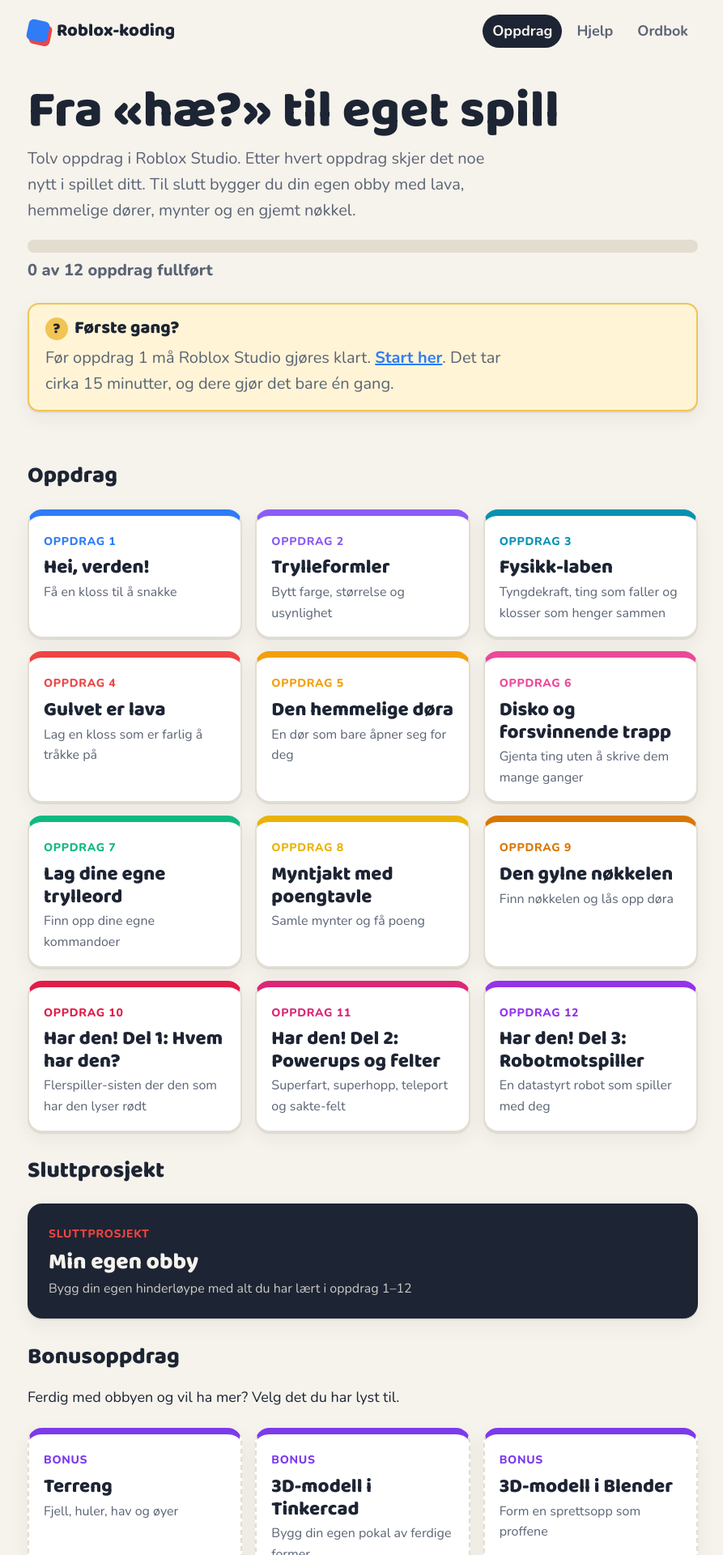
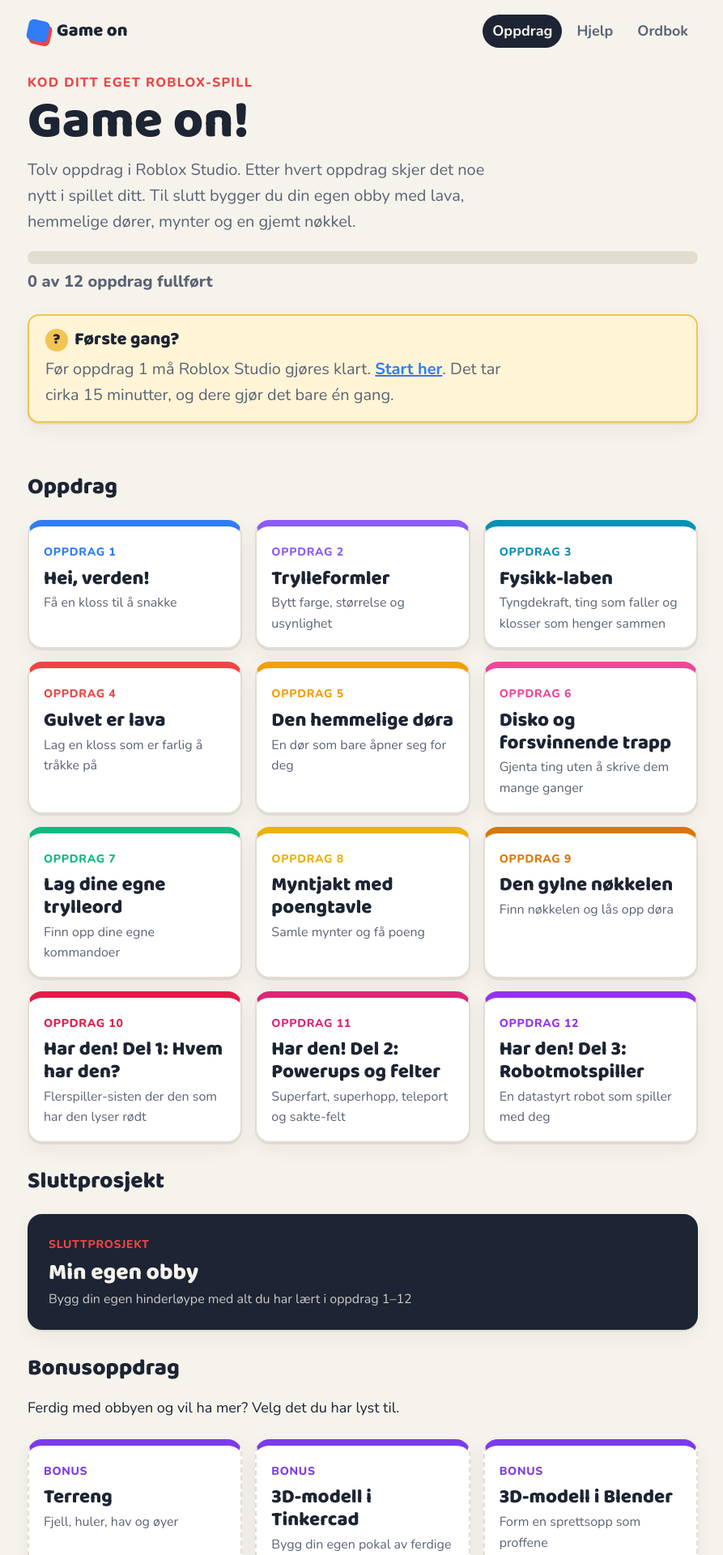
Before and after one commit to wendelborg/roblox-studio-kurs, a Jekyll site: the page built from docs/index.html, in a window 1280 px wide. Shown: the top 1920 px of the page at 81% size, without its empty margins (192-1085 px from the left). Built offline with Jekyll 4.4.1, drawn with Linux system fonts in a browser that asks for light colours.

Commit message:
Nytt navn

```diff
--- a/docs/_config.yml
+++ b/docs/_config.yml
@@ -1,5 +1,5 @@
-title: Roblox-koding
-description: Fra «hæ?» til eget spill – tolv oppdrag i Roblox Studio
+title: Game on
+description: Game on – kod ditt eget Roblox-spill i tolv oppdrag
 lang: nb
 baseurl: /roblox-studio-kurs
 url: https://wendelborg.github.io
--- a/docs/assets/style.css
+++ b/docs/assets/style.css
@@ -319,3 +319,5 @@ h2.bolk { margin-top: 32px; }
 .kart.utforsk h3 { font-size: 20px; margin: 6px 0 2px; }
 .kart.utforsk code { align-self: flex-start; margin-top: auto; font-size: 13px; }
 .kart.utforsk .nivaa { align-self: flex-start; }
+.helt .overtittel { margin: 0; font: 800 16px/1.2 "Nunito", sans-serif; text-transform: uppercase; letter-spacing: .08em; color: #ef4444; }
+.helt h1 { margin-top: 2px; }
--- a/docs/index.html
+++ b/docs/index.html
@@ -1,9 +1,10 @@
 ---
-title: Roblox-koding
+title: Game on!
 vis_tittel: false
 ---
 <section class="helt">
-  <h1>Fra «hæ?» til eget spill</h1>
+  <p class="overtittel">Kod ditt eget Roblox-spill</p>
+  <h1>Game on!</h1>
   <p>Tolv oppdrag i Roblox Studio. Etter hvert oppdrag skjer det noe nytt i spillet ditt. Til slutt bygger du din egen obby med lava, hemmelige dører, mynter og en gjemt nøkkel.</p>
   <div class="fremgang">
     <div class="fremgang-bane"><div id="fremgang-stolpe"></div></div>
--- a/docs/ordbok.html
+++ b/docs/ordbok.html
@@ -19,6 +19,6 @@ permalink: /ordbok/
   <h2>Diplom</h2>
   <p>Dette bekrefter at</p>
   <p class="navn" id="diplom-navn-ut">…</p>
-  <p>kan forklare alle de {{ site.data.ordbok.size }} ordene i Roblox-koding<br>og er en ekte <strong>Luau-programmerer</strong>!</p>
+  <p>kan forklare alle de {{ site.data.ordbok.size }} ordene i Game on<br>og er en ekte <strong>Luau-programmerer</strong>!</p>
   <button id="skriv-ut" type="button">Skriv ut diplomet</button>
 </section>
```
Also changed, not shown: README.md.
